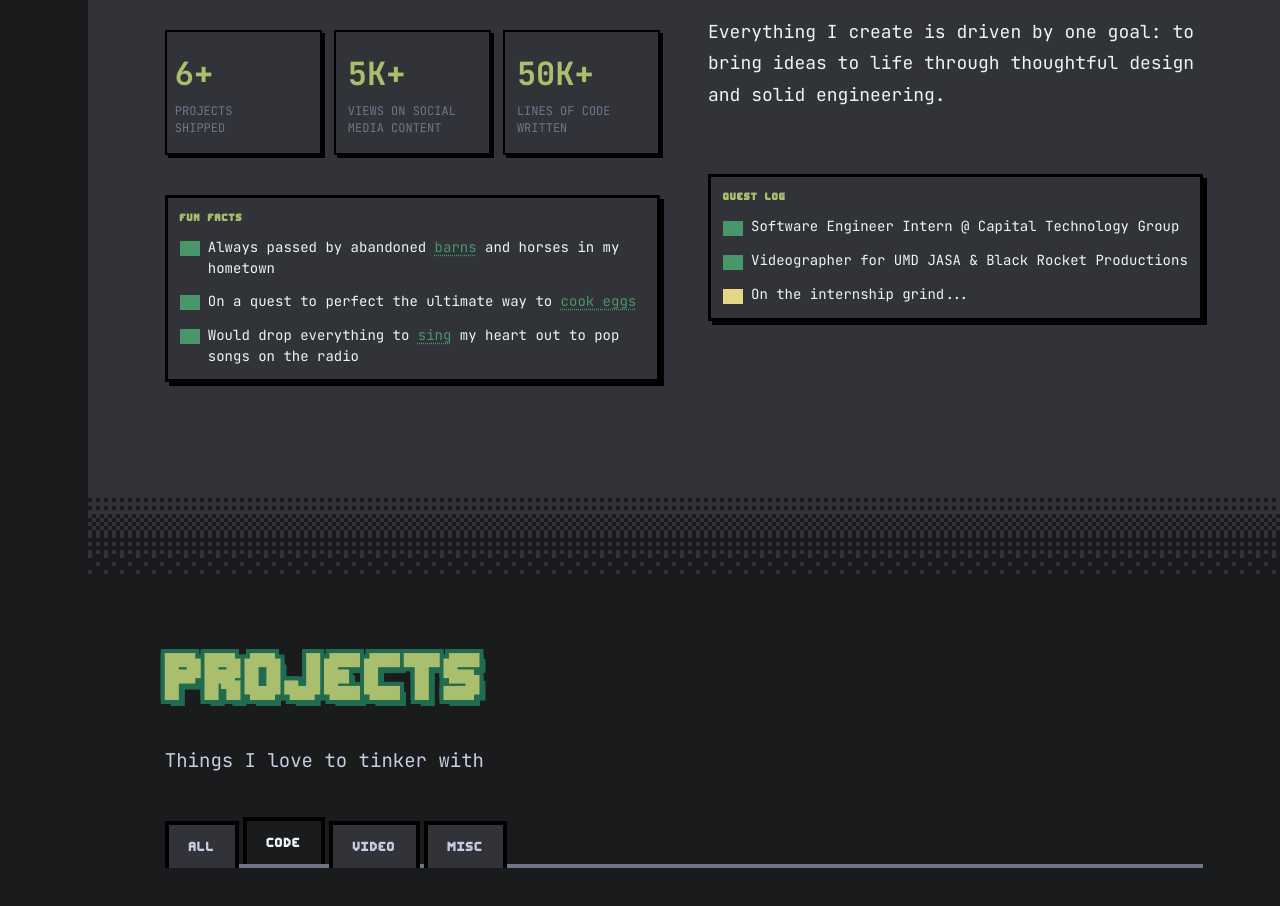
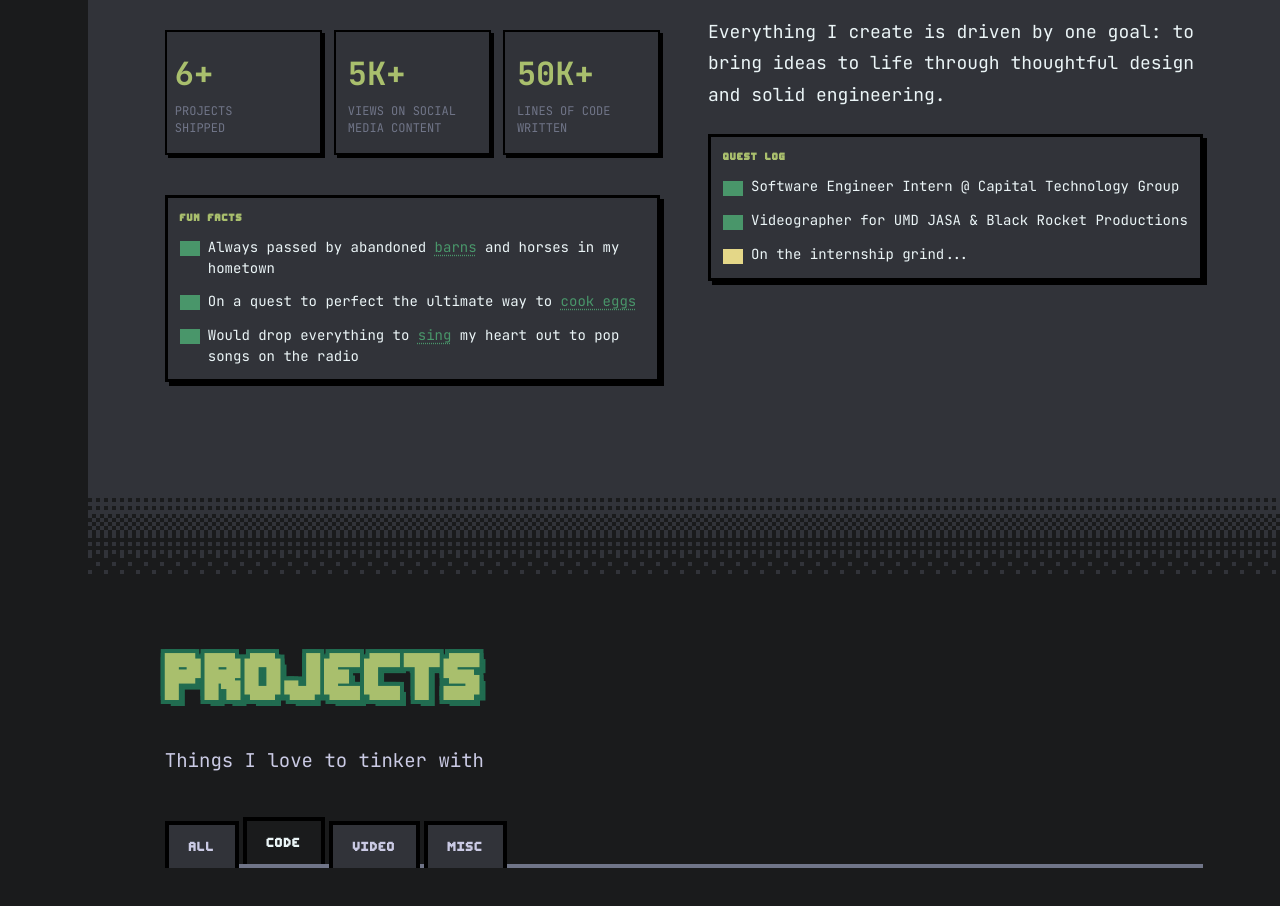
Before and after one commit to rychan404/RyanChan, a React (Vite) app: page / in a window 1280 px wide. Shown: the part 1580-2486 px from the top of the page. Built offline with nearby package versions, Linux system fonts and the light colour scheme; grey boxes are pictures that could not be loaded.

Commit message:
fix: mask ImageSlot placeholders for fidelity diff, fix QUEST LOG spacing overshoot

```diff
--- a/src/components/ImageSlot.tsx
+++ b/src/components/ImageSlot.tsx
@@ -45,7 +45,7 @@ export function ImageSlot({ placeholder, src, srcWebp, alt = '', style }: Props)
   }
 
   return (
-    <div style={{ ...HOST, background: 'rgba(127,127,127,.08)', ...style }}>
+    <div data-slot-placeholder="true" style={{ ...HOST, background: 'rgba(127,127,127,.08)', ...style }}>
       <div
         style={{
           position: 'absolute',
--- a/src/sections/About.tsx
+++ b/src/sections/About.tsx
@@ -287,7 +287,6 @@ export function About() {
             {/* Quest log panel */}
             <div
               style={{
-                marginTop: '40px',
                 background: 'var(--color-surface)',
                 border: '3px solid var(--color-border)',
                 boxShadow: '4px 4px 0 var(--color-border)',
```
